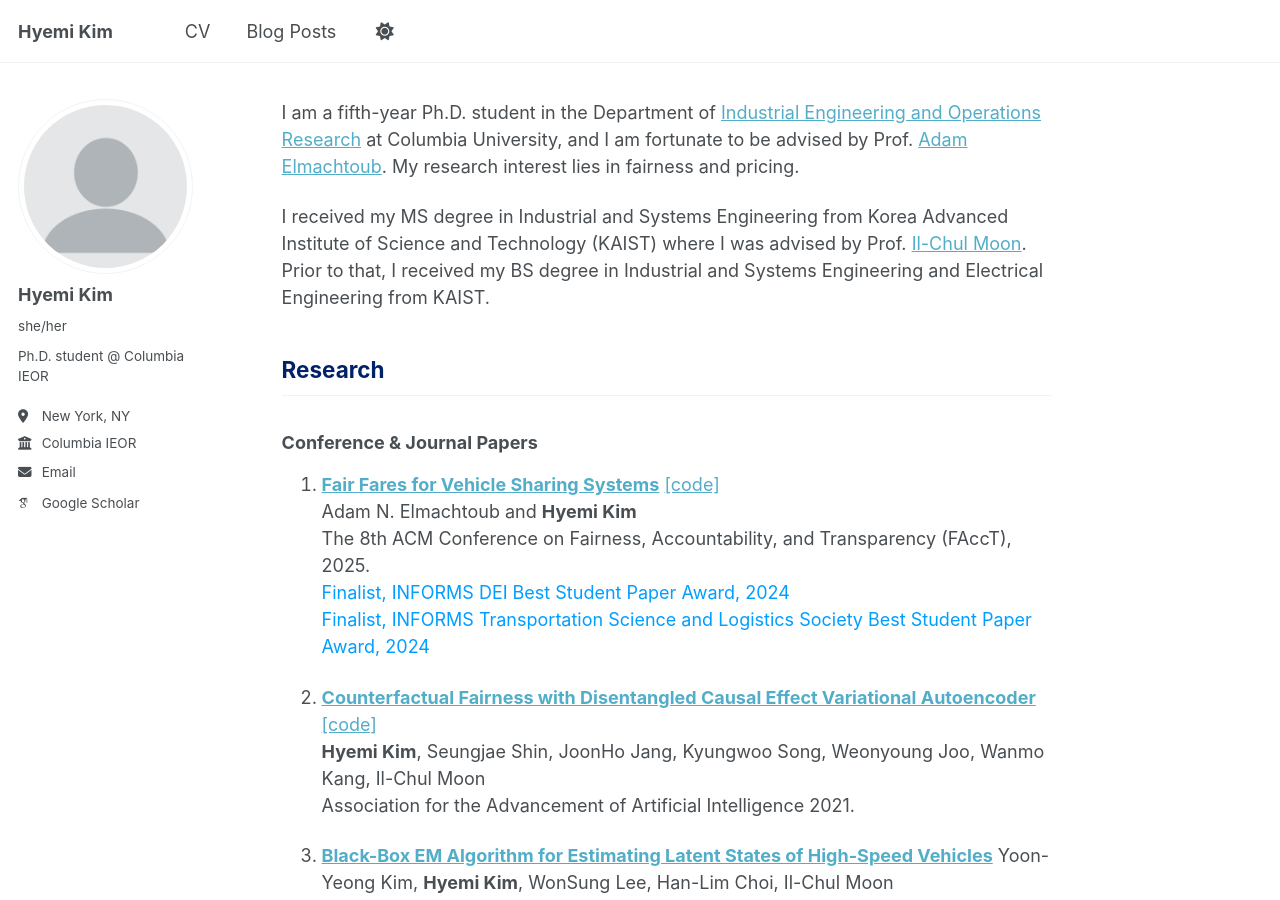
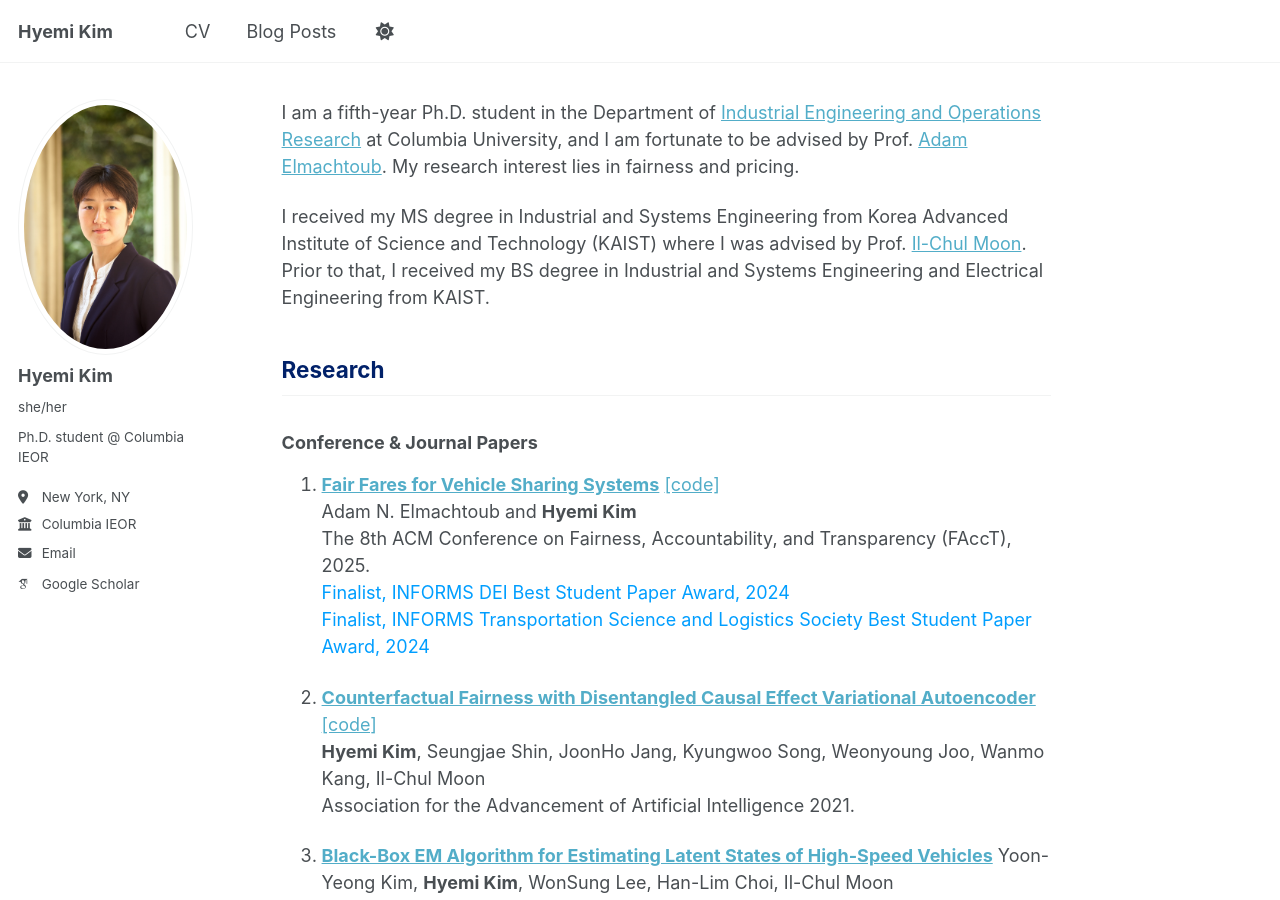
Before and after one commit to HyemiK1m/hyemik1m.github.io, a Jekyll site: the page built from _pages/about.md, in a window 1280 px wide and 900 px high. Built offline with Jekyll 4.4.1, drawn with Linux system fonts in a browser that asks for light colours; some web fonts are replaced; a script that is not in the unit is left out.

Commit message:
Update author avatar filename in config

```diff
--- a/_config.yml
+++ b/_config.yml
@@ -23,7 +23,7 @@ repository               : "academicpages/academicpages.github.io"
 #               Additional customization can be done by editing /_includes/author-profile.html
 author:
   # Biographic information
-  avatar           : "profile.png"
+  avatar           : "profile_.jpg"
   name             : "Hyemi Kim"
   pronouns         : "she/her"# example: "she/her"
   bio              : "Ph.D. student @ Columbia IEOR"
```
